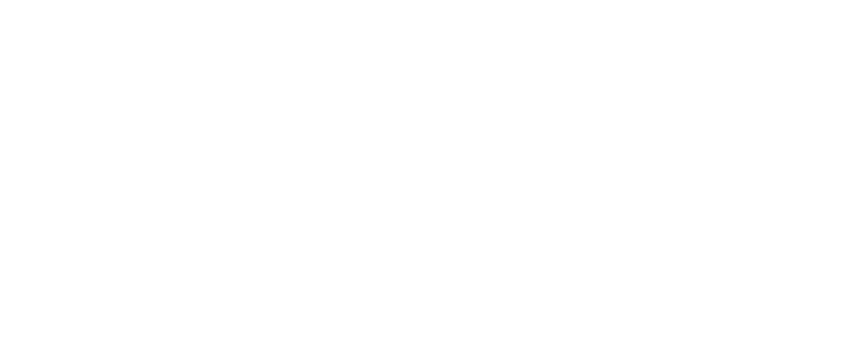
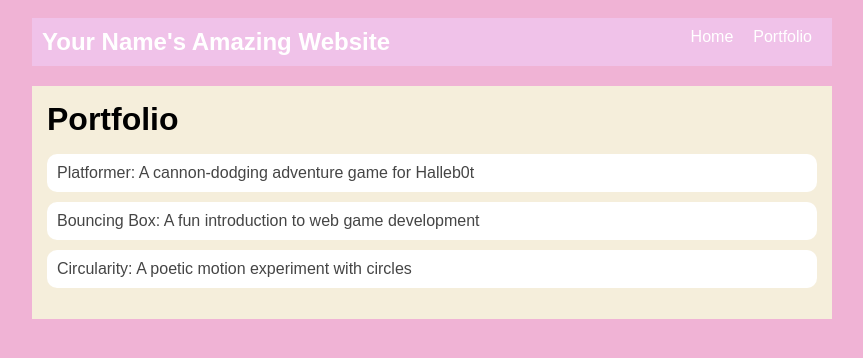
Before and after one commit to jaliayahmicelle/jaliayahmichelle.github.io, a plain HTML site: page portfolio.html in a window 1280 px wide. Shown: the whole page, without its empty margins (208-1071 px from the left). Drawn offline with Linux system fonts and the light colour scheme.

Commit message:
portfolio

```diff
--- a/portfolio.html
+++ b/portfolio.html
@@ -0,0 +1,40 @@
+<!DOCTYPE html>
+<html>
+  <head>
+    <title>All about Ja'Liayah</title>
+    <link rel="stylesheet" href="style.css" />
+  </head>
+
+  <body>
+    <!-- All content goes here -->
+    <div id="all-contents">
+      <nav>
+        <h1>Your Name's Amazing Website</h1>
+        <ul id="nav-ul">
+            <li class="nav-li">
+                <a href="index.html">Home</a>
+            </li>
+            <li class="nav-li">
+                <a href="portfolio.html">Portfolio</a>
+            </li>
+        </ul>
+      </nav>
+      <main>
+        <div class="content">
+            <h1>Portfolio</h1>
+            <ul id="portfolio">
+                <li>
+                    <a href="fsd-projects/platformer/">Platformer: A cannon-dodging adventure game for Halleb0t</a>
+                </li>
+                <li>
+                    <a href="fsd-projects/bouncing-box/">Bouncing Box: A fun introduction to web game development</a>
+                </li>
+                <li>
+                    <a href="fsd-projects/circularity/">Circularity: A poetic motion experiment with circles</a>
+                </li>
+            </ul>
+        </div>
+      </main>
+    </div>
+  </body>
+</html>
--- a/style.css
+++ b/style.css
@@ -75,3 +75,28 @@
 h2, h3 {
     margin: 0px;
 }
+/* Portfolio styles */
+.content h1 {
+  color: black;
+}
+
+#portfolio {
+  list-style-type: none;
+  padding-left: 0;
+}
+
+#portfolio li {
+  background: #fff;
+  padding: 10px;
+  border-radius: 10px;
+  margin-bottom: 10px;
+}
+
+#portfolio li:hover {
+  background: #eee;
+}
+
+#portfolio a {
+  text-decoration: none;
+  color: #454545;
+}
```
Also changed, not shown: project-instructions/portfolio.md (+1 -1 lines).
